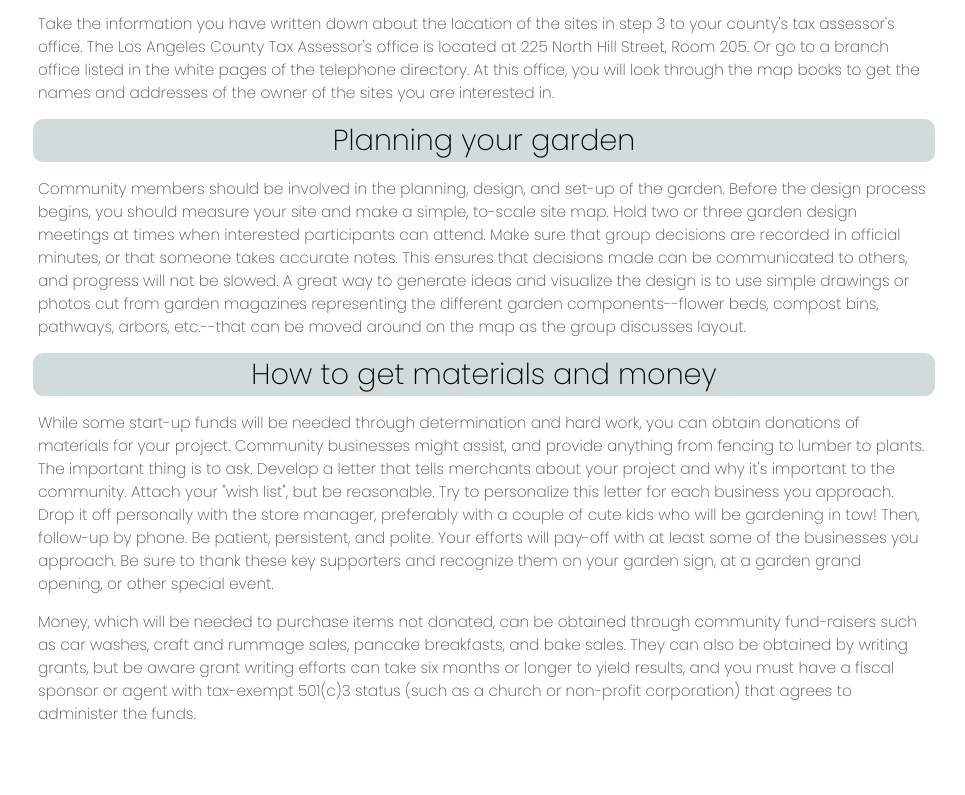
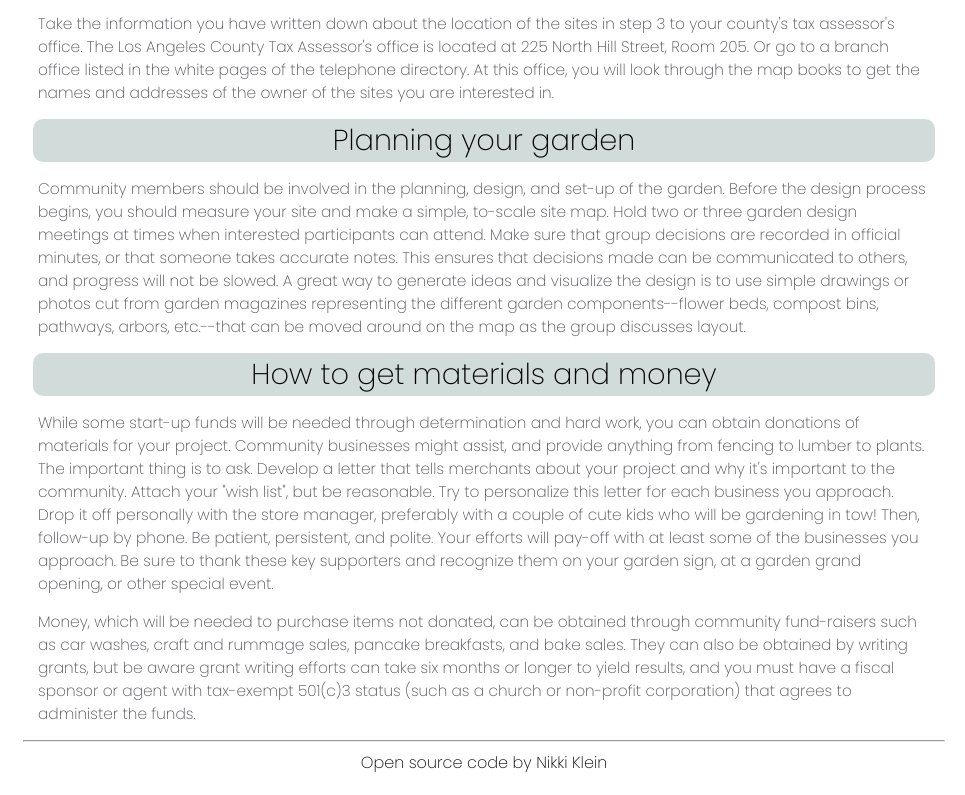
Before and after one commit to kleinlikecalvin/technical-doc-page, a plain HTML site: page index.html in a window 1280 px wide. Shown: the part 1374-2169 px from the top of the page, without its empty margins (315-1280 px from the left). Before the commit the page ends 2134 px from the top, so only its background shows below. Drawn offline with Linux system fonts and the light colour scheme.

Commit message:
finishing touches

```diff
--- a/index.html
+++ b/index.html
@@ -144,6 +144,10 @@
             administer the funds.
         </p>
       </section>
+      <footer id="foot">
+        <hr />
+        Open source code by <a href="https://github.com/streetlightkids/technical-doc-page" id="footLink">Nikki Klein</a>
+      </footer>
     </main>
   </body>
 </html>
--- a/styles.css
+++ b/styles.css
@@ -35,7 +35,7 @@ header {
   text-align: center;
   background-color: #d0dbda;
   display: block;
-  padding: 10px 30px;
+  padding: 10px 10px;
   color: #4d4e53;
   text-decoration: none;
   cursor: pointer;
@@ -60,6 +60,19 @@ p {
 }
 #the_list {
   margin: 15px 0px 0px 20px;
+}
+#foot {
+  text-align: center;
+}
+hr {
+  background-color: #4d4e53;
+}
+#footLink {
+  color: black;
+  text-decoration: none;
+}
+#footLink:hover {
+  color: #d0dbda;
 }
 @media only screen and (max-width: 815px) {
   /* For mobile phones: */
```
